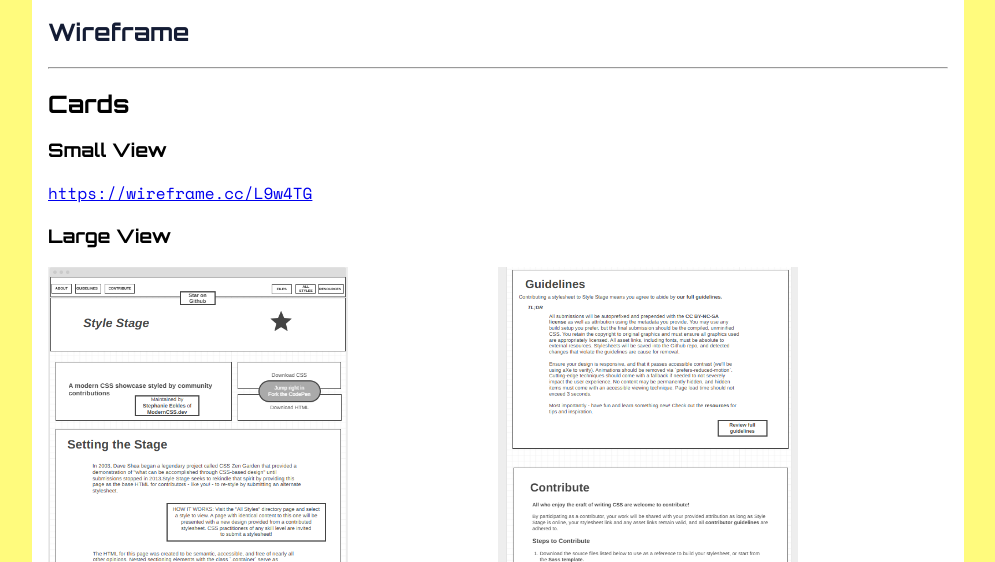
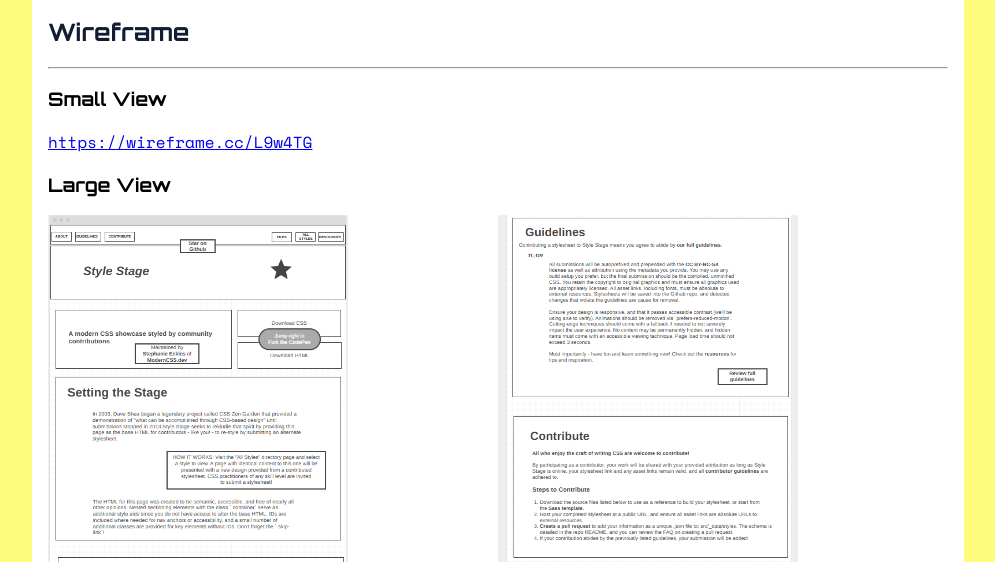
Before and after one commit to vargasc475/styleStageOverview, a plain HTML site: page directory-wireframe.html in a window 1280 px wide. Shown: the part 238-800 px from the top of the page, without its empty margins (142-1137 px from the left). Drawn offline with nearby package versions, Linux system fonts and the light colour scheme.

Commit message:
deleted "cards" from the wirframes page

```diff
--- a/directory-wireframe.html
+++ b/directory-wireframe.html
@@ -23,7 +23,6 @@
     <main>
         <h2 class="heading-main">Wireframe</h2>
         <hr />
-        <h2>Cards</h2>
         <h3>Small View</h3>
         <P><a href="https://wireframe.cc/L9w4TG">https://wireframe.cc/L9w4TG</a></P>
         <h3>Large View</h3>
```
